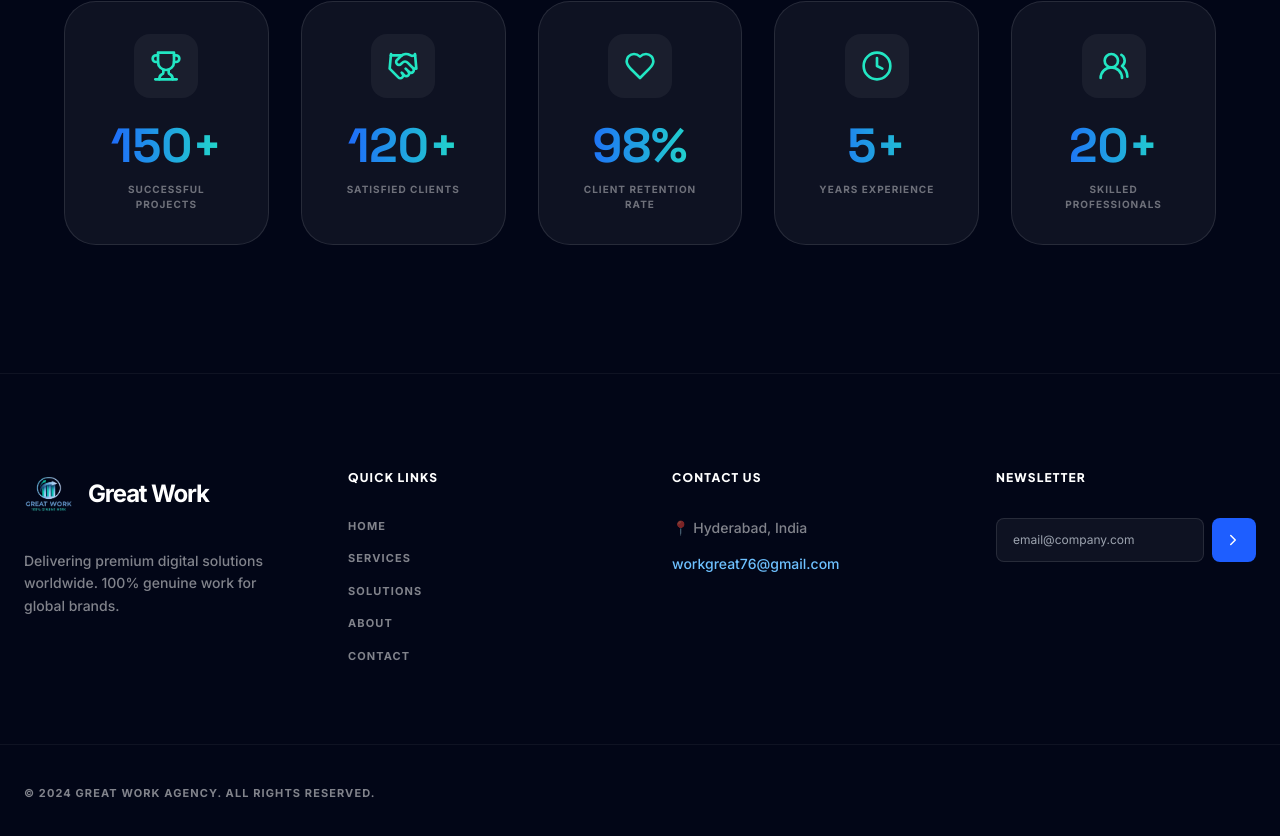
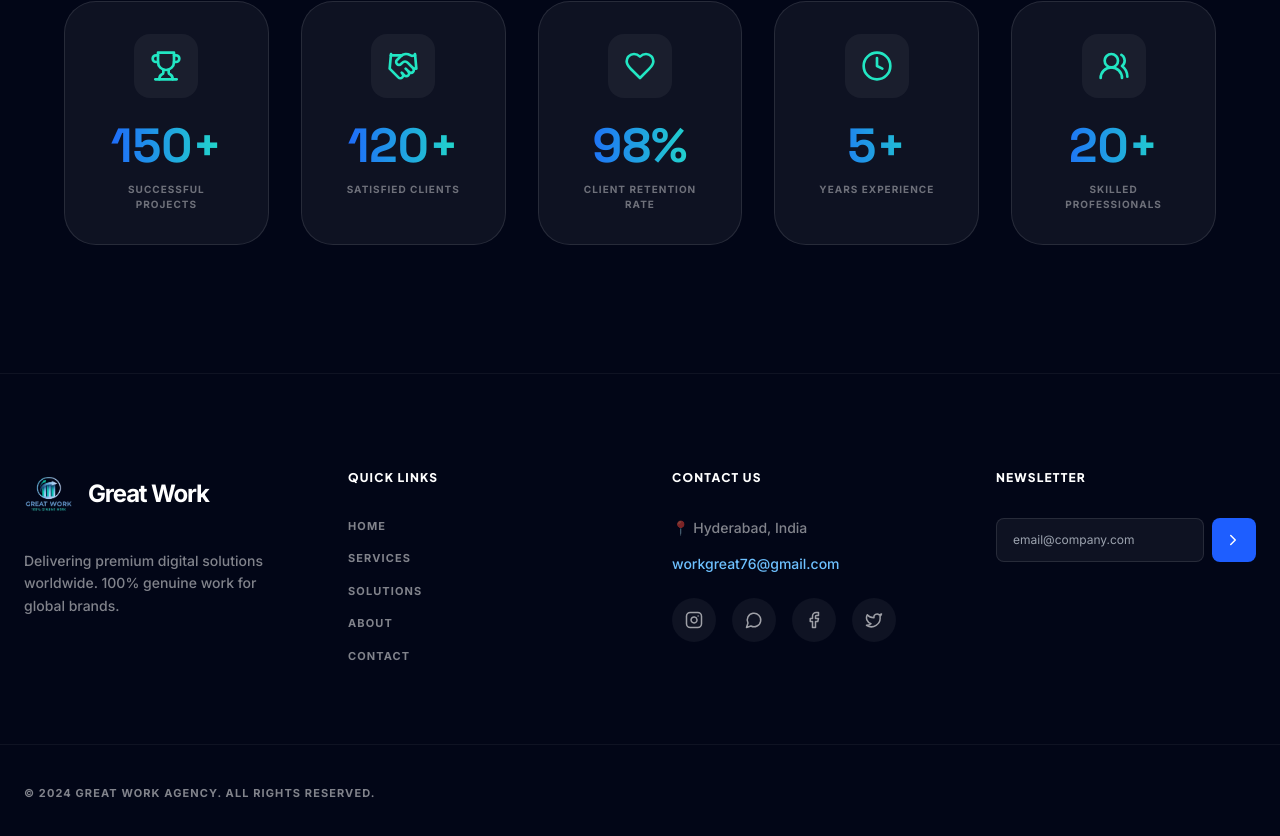
Before and after one commit to PayakulaTarun/great-work, a React (Vite) app: page /about in a window 1280 px wide. Shown: the part 6040-6876 px from the top of the page. Built offline with nearby package versions, Linux system fonts and the light colour scheme.

Commit message:
Update social media links and Hero buttons

```diff
--- a/src/App.tsx
+++ b/src/App.tsx
@@ -70,7 +70,7 @@ export default function App() {
 
       {/* Primary Global Contact Trigger (WhatsApp) */}
       <motion.a
-        href="https://wa.me/918367208436"
+        href="https://wa.me/qr/7QTLRCDFVZQHP1"
         target="_blank"
         rel="noreferrer"
         whileHover={{ scale: 1.1 }}
--- a/src/components/home/Hero.tsx
+++ b/src/components/home/Hero.tsx
@@ -21,9 +21,20 @@ const Hero = () => {
                     <p className="text-base font-bold text-white/80 mb-12 max-w-xl tracking-wide border-l-4 border-[#22E6C3] pl-4">
                         Get Real Projects • Build Your Career — <span className="text-[#22E6C3]">100% Free for Job Seekers</span>
                     </p>
-                    <div className="flex flex-wrap gap-5">
-                        <Link to="/contact" className="px-10 py-5 bg-[#1E5EFF] text-white rounded-lg font-black uppercase tracking-widest text-[12px] hover:scale-105 transition-all shadow-xl">Start Project</Link>
+                    <div className="flex flex-col sm:flex-row gap-8 mt-4">
+                        <div className="flex flex-col gap-3">
+                            <span className="text-[#22E6C3] text-xs font-bold uppercase tracking-widest">For Job Seekers</span>
+                            <Link to="/join" className="px-8 py-4 bg-[#22E6C3] text-[#020617] rounded-lg font-black uppercase tracking-widest text-[11px] hover:scale-105 transition-all shadow-[0_0_20px_rgba(34,230,195,0.3)]">
+                                Find Work Now
+                            </Link>
+                        </div>
 
+                        <div className="flex flex-col gap-3">
+                            <span className="text-[#1E5EFF] text-xs font-bold uppercase tracking-widest">For Clients</span>
+                            <Link to="/contact" className="px-8 py-4 bg-[#1E5EFF] text-white rounded-lg font-black uppercase tracking-widest text-[11px] hover:scale-105 transition-all shadow-[0_0_20px_rgba(30,94,255,0.3)]">
+                                Post a Project
+                            </Link>
+                        </div>
                     </div>
                 </motion.div>
                 <motion.div initial={{ opacity: 0, scale: 0.8 }} animate={{ opacity: 1, scale: 1 }} transition={{ duration: 1 }} className="lg:block hidden">
--- a/src/components/layout/Footer.tsx
+++ b/src/components/layout/Footer.tsx
@@ -1,5 +1,5 @@
 import { Link } from 'react-router-dom';
-import { TrendingUp, ChevronRight } from 'lucide-react';
+import { TrendingUp, ChevronRight, Instagram, MessageCircle, Facebook, Twitter } from 'lucide-react';
 
 const Footer = () => (
     <footer className="py-24 bg-[#020617] text-white/50 border-t border-white/5">
@@ -32,7 +32,21 @@ const Footer = () => (
             <div>
                 <h4 className="text-white font-black text-xs uppercase tracking-widest mb-8">Contact Us</h4>
                 <p className="text-sm font-medium mb-4">📍 Hyderabad, India</p>
-                <p className="text-sm font-medium text-[#6EC1FF]">workgreat76@gmail.com</p>
+                <p className="text-sm font-medium text-[#6EC1FF] mb-6">workgreat76@gmail.com</p>
+                <div className="flex gap-4">
+                    <a href="https://www.instagram.com/greatwork.solutions?utm_source=qr&igsh=dWVraGE0cGh1dHhv" target="_blank" rel="noreferrer" className="w-10 h-10 rounded-full bg-white/5 flex items-center justify-center hover:bg-[#E1306C] hover:text-white transition-all text-white/60">
+                        <Instagram size={18} />
+                    </a>
+                    <a href="https://wa.me/qr/7QTLRCDFVZQHP1" target="_blank" rel="noreferrer" className="w-10 h-10 rounded-full bg-white/5 flex items-center justify-center hover:bg-[#25D366] hover:text-white transition-all text-white/60">
+                        <MessageCircle size={18} />
+                    </a>
+                    <a href="https://www.facebook.com/Greatwork.Solutions" target="_blank" rel="noreferrer" className="w-10 h-10 rounded-full bg-white/5 flex items-center justify-center hover:bg-[#1877F2] hover:text-white transition-all text-white/60">
+                        <Facebook size={18} />
+                    </a>
+                    <a href="https://x.com/Greatwork_Sltns" target="_blank" rel="noreferrer" className="w-10 h-10 rounded-full bg-white/5 flex items-center justify-center hover:bg-black hover:text-white transition-all text-white/60">
+                        <Twitter size={18} />
+                    </a>
+                </div>
             </div>
             <div>
                 <h4 className="text-white font-black text-xs uppercase tracking-widest mb-8">Newsletter</h4>
--- a/src/pages/Contact.tsx
+++ b/src/pages/Contact.tsx
@@ -2,7 +2,7 @@ import { motion, AnimatePresence } from 'framer-motion';
 import React, { useState } from 'react';
 import SectionTitle from '../components/ui/SectionTitle';
 import FloatingInput from '../components/ui/FloatingInput';
-import { MessageCircle, Mail, Phone, MapPin, Clock, Share2, Check, User, Smartphone, Briefcase, Layout, DollarSign, MessageSquare, Send, Loader2, ChevronDown } from 'lucide-react';
+import { MessageCircle, Mail, Phone, MapPin, Clock, Share2, Check, User, Smartphone, Briefcase, Layout, DollarSign, MessageSquare, Send, Loader2, ChevronDown, Instagram, Facebook, Twitter } from 'lucide-react';
 import { Link } from 'react-router-dom';
 
 const Contact = () => {
@@ -53,7 +53,7 @@ const Contact = () => {
                     <h3 className="text-[10px] font-black uppercase tracking-[0.4em] mb-12 text-center text-slate-400">Connect With Us Instantly</h3>
                     <div className="grid md:grid-cols-3 gap-8 max-w-6xl mx-auto">
                         {/* WhatsApp */}
-                        <a href="https://wa.me/918367208436" target="_blank" rel="noreferrer"
+                        <a href="https://wa.me/qr/7QTLRCDFVZQHP1" target="_blank" rel="noreferrer"
                             className="group p-10 rounded-[48px] bg-white border border-slate-100 shadow-sm hover:shadow-2xl transition-all duration-500 relative overflow-hidden">
                             <div className="absolute top-0 right-0 w-32 h-32 bg-emerald-500/5 rounded-bl-full group-hover:scale-110 transition-transform" />
                             <div className="w-16 h-16 rounded-2xl bg-emerald-50 text-emerald-600 flex items-center justify-center mb-8 shadow-sm group-hover:bg-emerald-600 group-hover:text-white transition-all duration-500">
@@ -135,10 +135,12 @@ const Contact = () => {
                                 <h5 className="text-[10px] font-black uppercase tracking-[0.4em] mb-8 text-slate-400">Social & Messaging</h5>
                                 <div className="flex flex-wrap gap-4">
                                     {[
-                                        { icon: <MessageCircle />, color: 'hover:bg-emerald-500', link: 'https://wa.me/918367208436' },
+                                        { icon: <Instagram />, color: 'hover:bg-pink-500', link: 'https://www.instagram.com/greatwork.solutions?utm_source=qr&igsh=dWVraGE0cGh1dHhv' },
+                                        { icon: <MessageCircle />, color: 'hover:bg-emerald-500', link: 'https://wa.me/qr/7QTLRCDFVZQHP1' },
+                                        { icon: <Facebook />, color: 'hover:bg-blue-600', link: 'https://www.facebook.com/Greatwork.Solutions' },
+                                        { icon: <Twitter />, color: 'hover:bg-sky-500', link: 'https://x.com/Greatwork_Sltns' },
                                         { icon: <Mail />, color: 'hover:bg-blue-500', link: 'mailto:workgreat76@gmail.com' },
                                         { icon: <Phone />, color: 'hover:bg-indigo-500', link: 'tel:+918367208436' },
-                                        { icon: <Share2 />, color: 'hover:bg-purple-500', link: 'https://signal.me/#p/+918367208436' },
                                     ].map((s, i) => (
                                         <a key={i} href={s.link} className={`w-14 h-14 rounded-2xl bg-slate-100 flex items-center justify-center text-slate-600 transition-all duration-300 hover:text-white hover:scale-110 ${s.color}`}>
                                             {s.icon}
```
